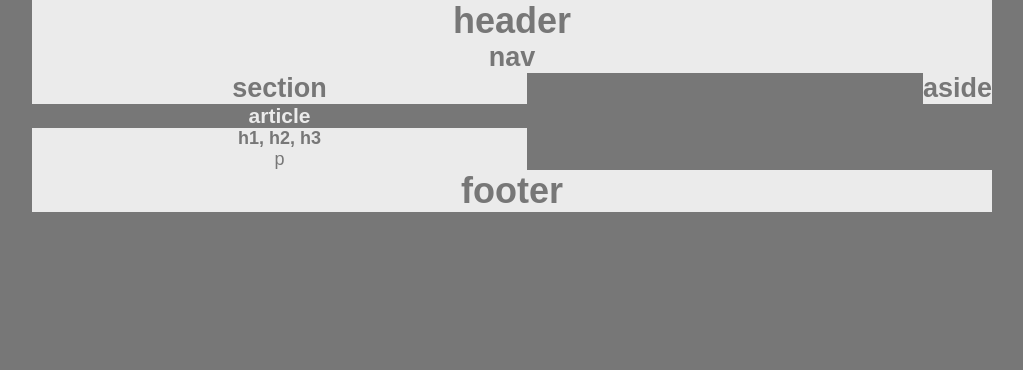
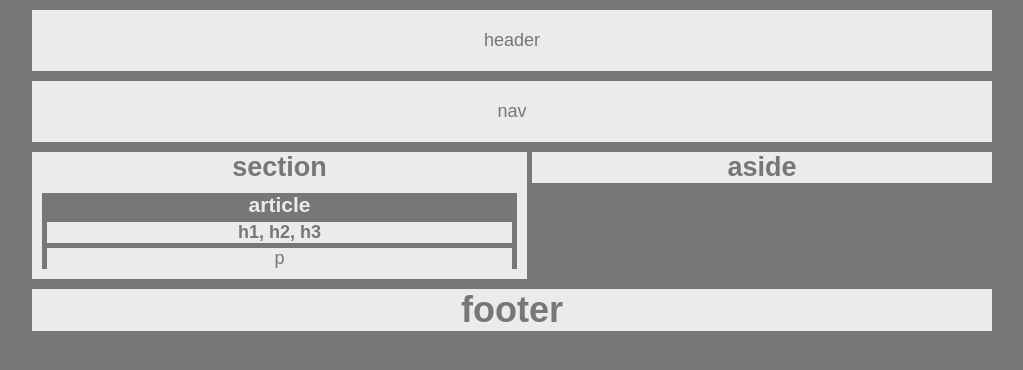
Before and after one commit to jjmonte20/HW-Wireframe, a plain HTML site: page index.html in a window 1280 px wide. Shown: the whole page, without its empty margins (128-1151 px from the left). Drawn offline with Linux system fonts and the light colour scheme.

Commit message:
adjusted margins to better fit homework requirements

```diff
--- a/index.html
+++ b/index.html
@@ -9,11 +9,11 @@
     <body>
         <!-- where my header belongs -->
         <header>
-            <h1>header</h1>
+            <p>header</p>
         </header>
         <!-- where my nav belongs-->
         <nav>
-            <h1>nav</h1>
+            <p>nav</p>
         </nav>
         <!-- where my aside belongs, needs a heading-->
         <aside>
@@ -24,10 +24,10 @@
             <h1>section</h1>
                 <article>
                     <h1>article</h1>
-                    <div class="artbox">
+                    <div id="artbox">
                         <strong>h1, h2, h3</strong>
                     </div>
-                    <div class="artbox">
+                    <div id="artbox1">
                         <p>p</p>
                     </div>
                 </article>
--- a/style.css
+++ b/style.css
@@ -17,29 +17,51 @@ header, nav, section, aside, footer {
     /*needs margin-top, margin-bottom */
 }
 
+header {
+    padding: 20px;
+    margin-bottom: 10px;
+    margin-top: 10px;
+}
+
+nav {
+    padding: 20px;
+    margin-bottom: 10px;
+}
+
 section {
     width: 495px;
     float: left;
+    margin-bottom: 10px;
     /*needs margin-right*/
 
 }
 
 aside {
     float: right;
+    width: 460px;
     /*needs margin-top, margin-bottom, and margin-left */
 }
 
 article {
     color:#ebebeb;
     background-color:#777;
+    margin: 10px;
 }
 
-.artbox {
+#artbox {
     color:#777;
     background-color:#ebebeb;
+    margin: 5px;
+}
+
+#artbox1 {
+    color:#777;
+    background-color:#ebebeb;
+    margin: 5px;
 }
 
 footer {
     clear: both;
     overflow: auto;
+    margin-top: 10px;
 }
```
